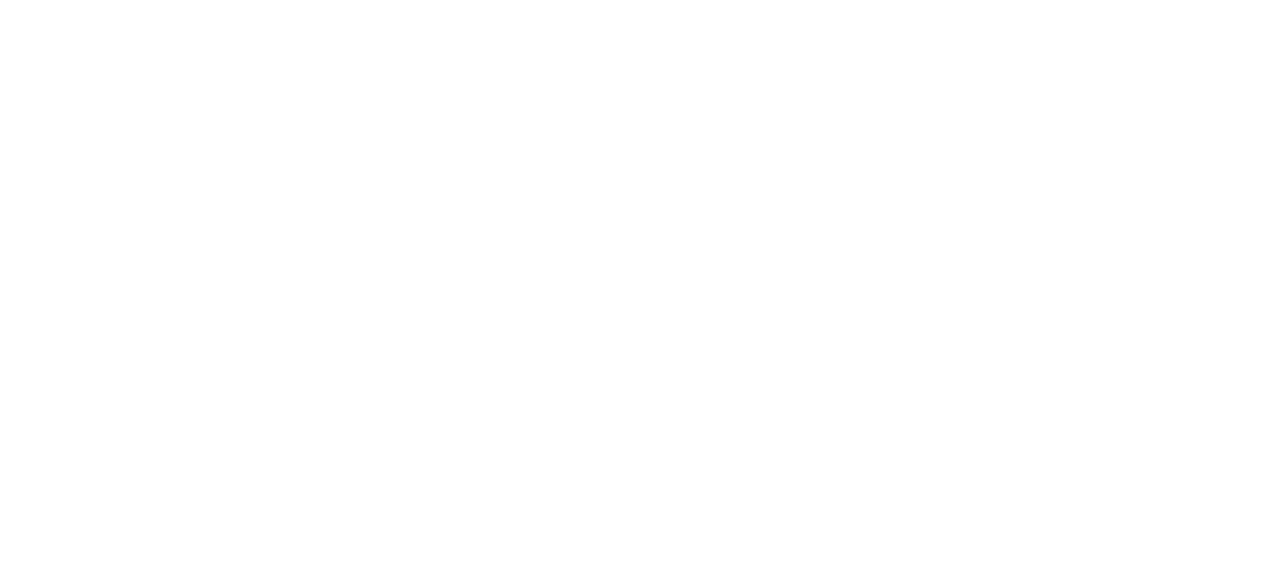
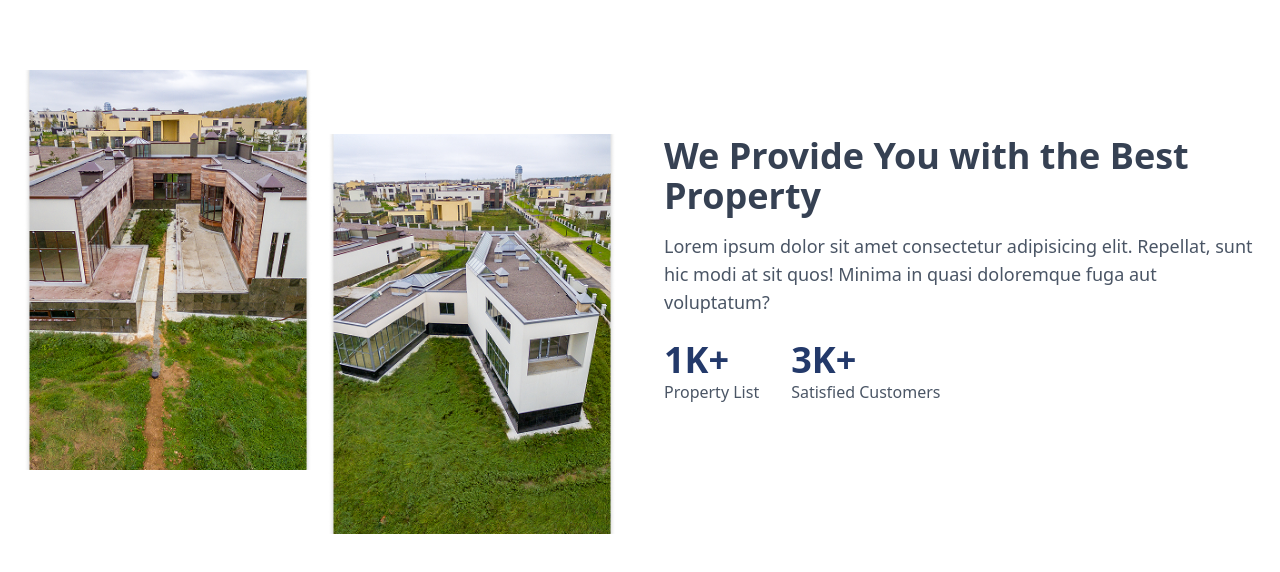
Before and after one commit to Empire688682/reimagined-system, a Next.js app: page / in a window 1280 px wide. Shown: the part 858-1430 px from the top of the page. Before the commit the page ends 800 px from the top, so only its background shows below. Built offline with nearby package versions, Linux system fonts and the light colour scheme.

Commit message:
what we do

```diff
--- a/package.json
+++ b/package.json
@@ -11,7 +11,8 @@
   "dependencies": {
     "next": "15.2.2",
     "react": "^19.0.0",
-    "react-dom": "^19.0.0"
+    "react-dom": "^19.0.0",
+    "react-icons": "^5.5.0"
   },
   "devDependencies": {
     "@eslint/eslintrc": "^3",
--- /dev/null
+++ b/src/app/component/BestProps/BestProps.jsx
@@ -0,0 +1,54 @@
+import React from 'react';
+import Image from 'next/image';
+
+const BestProps = () => {
+  return (
+    <section className='pr-6 pl-6 py-16 bg-white max-w-7xl mx-auto'>
+      {/* Container */}
+      <div className='grid grid-cols-1 md:py-16 md:grid-cols-2 gap-12 items-center'>
+        {/* Left Side - Images (Hidden on Small Screens) */}
+        <div className='hidden md:grid grid-cols-2 gap-4 relative w-full h-[400px]'>
+          <div className='relative w-full h-full mb-16'>
+            <Image
+              src='/best-prop-frame-1.png'
+              alt='Hero Image'
+              layout='fill'
+              objectFit='cover'
+            />
+          </div>
+          <div className='relative w-full h-full my-16'>
+            <Image
+              src='/best-prop-frame-2.png'
+              alt='Hero Image'
+              layout='fill'
+              objectFit='cover'
+            />
+          </div>
+        </div>
+
+        {/* Right Side - Text Content */}
+        <div className='text-[#23396A] text-center md:text-left'>
+          <h1 className='text-3xl md:text-4xl font-bold mb-4 text-gray-700'>We Provide You with the Best Property</h1>
+          <p className='text-lg text-gray-600 mb-6'>
+            Lorem ipsum dolor sit amet consectetur adipisicing elit. Repellat, sunt hic modi at sit quos!
+            Minima in quasi doloremque fuga aut voluptatum?
+          </p>
+
+          {/* Stats */}
+          <div className='flex flex-col md:flex-row gap-6 md:gap-8 justify-center md:justify-start'>
+            <div>
+              <h2 className='text-4xl font-bold text-[#23396A]'>1K+</h2>
+              <p className='text-gray-600'>Property List</p>
+            </div>
+            <div>
+              <h2 className='text-4xl font-bold text-[#23396A]'>3K+</h2>
+              <p className='text-gray-600'>Satisfied Customers</p>
+            </div>
+          </div>
+        </div>
+      </div>
+    </section>
+  );
+};
+
+export default BestProps;
--- a/src/app/page.jsx
+++ b/src/app/page.jsx
@@ -1,10 +1,12 @@
 import React from 'react';
 import Hero from './component/Hero/Hero';
+import BestProps from './component/BestProps/BestProps';
 
 const page = () => {
   return (
     <div className='relative w-full'>
       <Hero/>
+      <BestProps/>
     </div>
   )
 }
```
Also changed, not shown: 1 other file (tests, documents, lock files or other folders).
